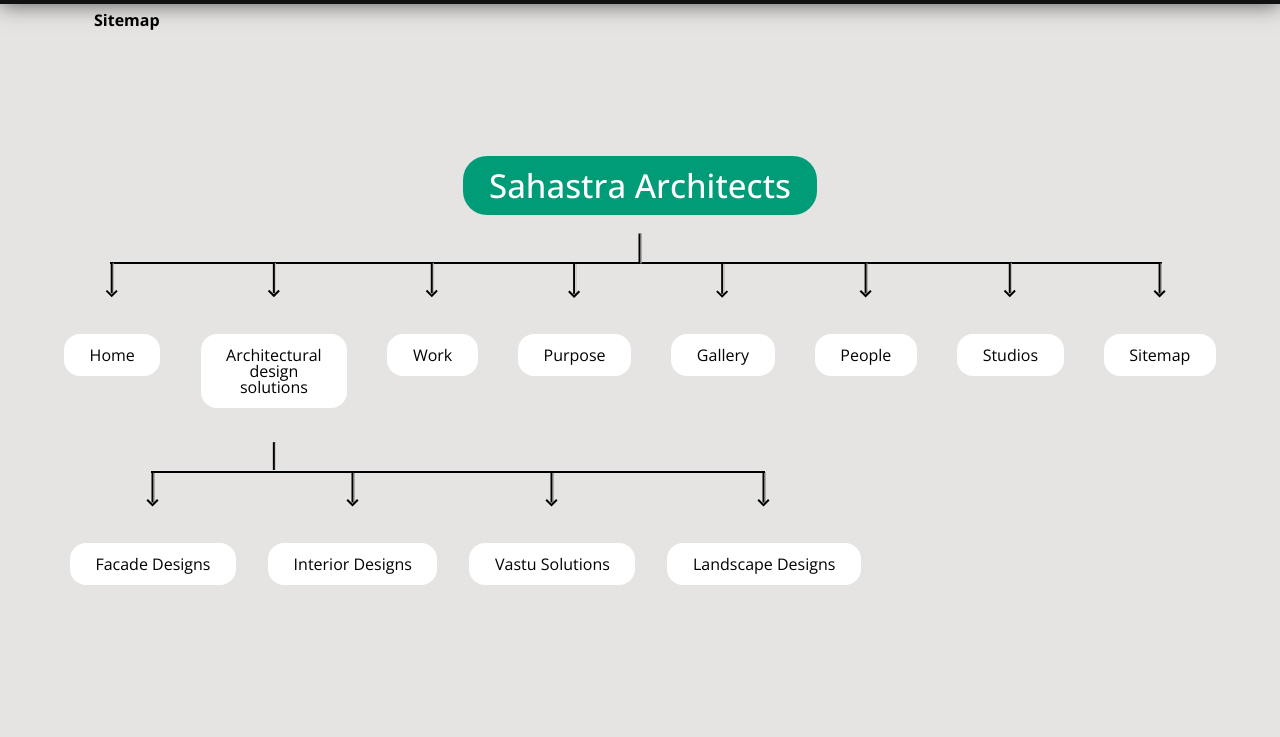
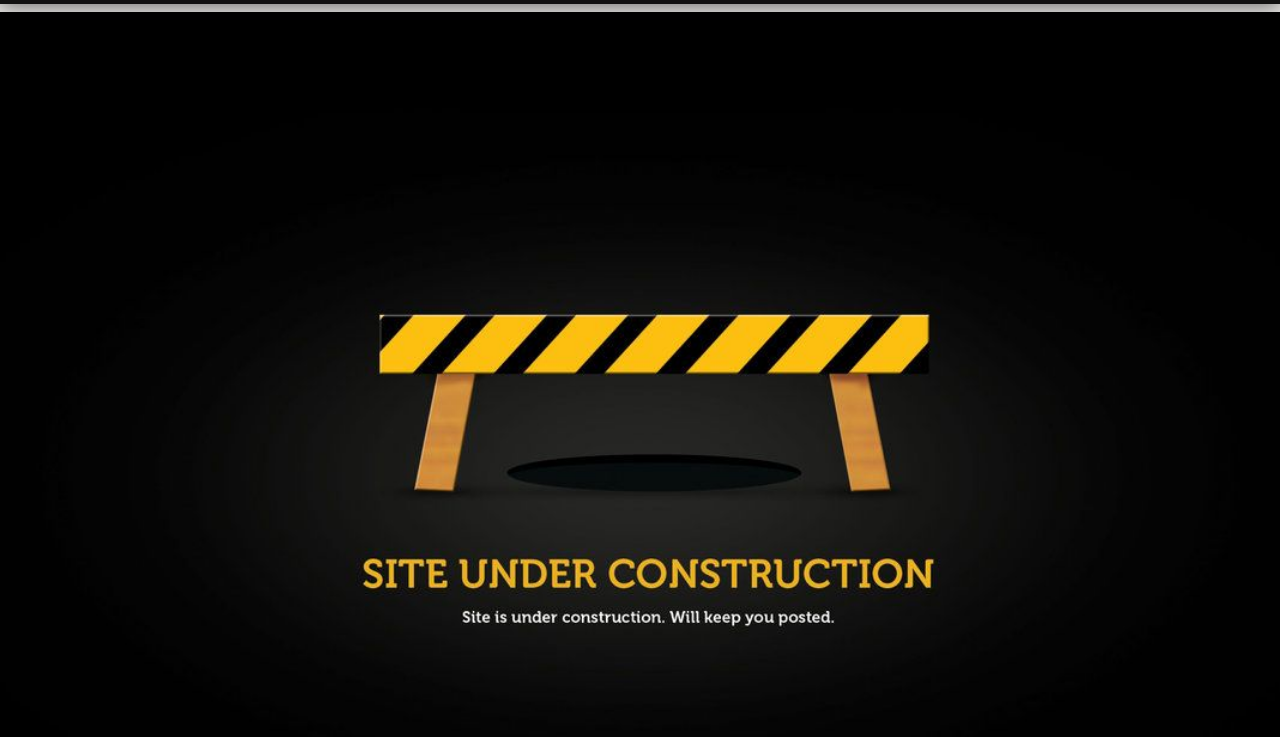
Before and after one commit to somanshu63/SahastraArchitects, a React app: page /sitemap in a window 1280 px wide. Shown: the part 63-800 px from the top of the page. Built offline with nearby package versions, Linux system fonts and the light colour scheme; a web font is replaced by a local one.

Commit message:
under construction image

```diff
--- a/src/components/sitemap.js
+++ b/src/components/sitemap.js
@@ -1,10 +1,11 @@
 import { MdKeyboardArrowRight } from "react-icons/md";
 import { Link } from "react-router-dom";
+import underConstructionImage from "../images/sitemap.jpg";
 
 function Sitemap() {
   return (
     <>
-      <p className="mr-3 fw-700 pLR67">Sitemap</p>
+      {/* <p className="mr-3 fw-700 pLR67">Sitemap</p>
 
       <div className=" sitemapContainer">
         <div className="relative">
@@ -177,7 +178,12 @@
           </div>
           <ul className="flex items-start justify-between"></ul>
         </div>
-      </div>
+      </div> */}
+      <img
+        src={underConstructionImage}
+        className="w-full h-screen"
+        alt="under contruction image"
+      ></img>
     </>
   );
 }
--- a/src/index.css
+++ b/src/index.css
@@ -1282,7 +1282,7 @@
   padding: 0.8rem 1.6rem;
   background-color: white;
   border-radius: 1rem;
-  z-index: 100;
+  z-index: 10;
 }
 .linksSitemap:hover {
   color: #009b77;
```
Also changed, not shown: src/images/sitemap.jpg (added).
